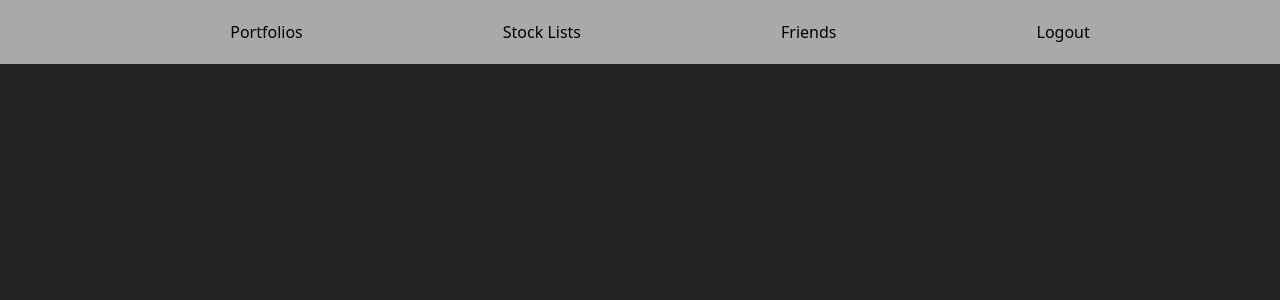
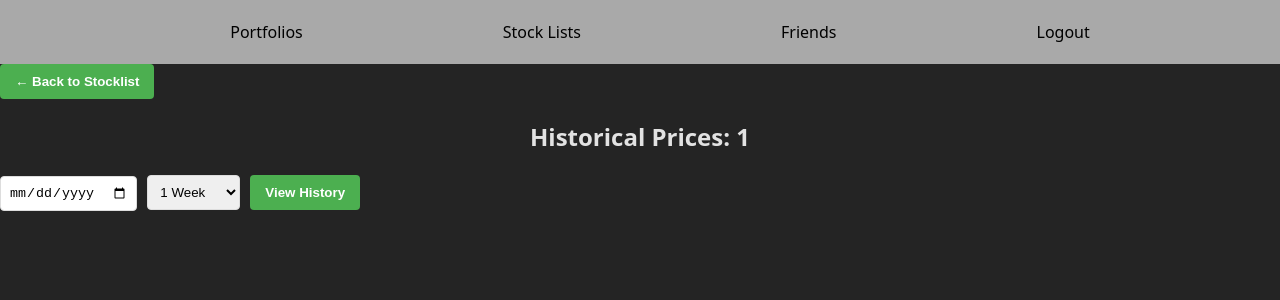
Before and after one commit to michaelz04/Stock-Market-SNS, a React (Vite) app in the folder Frontend/: page /historical/1 in a window 1280 px wide. Shown: the top 300 px of the page. Built offline with nearby package versions, Linux system fonts and the light colour scheme.

Commit message:
Historical Graph shown, need to npm install again to use it

```diff
--- a/Frontend/package.json
+++ b/Frontend/package.json
@@ -12,9 +12,13 @@
   "dependencies": {
     "axios": "^1.8.4",
     "bootstrap": "^5.3.3",
+    "chart.js": "^4.4.8",
+    "chartjs-adapter-date-fns": "^3.0.0",
+    "date-fns": "^4.1.0",
     "react": "^19.0.0",
+    "react-chartjs-2": "^5.3.0",
     "react-dom": "^19.0.0",
-    "react-router-dom": "^7.4.0"
+    "react-router-dom": "^7.4.1"
   },
   "devDependencies": {
     "@eslint/js": "^9.21.0",
--- a/Frontend/src/App.jsx
+++ b/Frontend/src/App.jsx
@@ -11,6 +11,7 @@ import Portfolio from "./Portfolio";
 import Stocklist from "./Stocklist";
 import Friend from "./Friend";
 import Navbar from "./Navbar";
+import HistoricalStock from "./HistoricalStock";
 
 export const UserContext = createContext();
 
@@ -32,6 +33,7 @@ function App() {
 
 function AppContent() {
   const location = useLocation();
+  //const navigate = useNavigate();
 
   return (
     <>
@@ -42,6 +44,7 @@ function AppContent() {
         <Route path="/portfolios" element={<Portfolio />} />
         <Route path="/stocklists" element={<Stocklist />} />
         <Route path="/friends" element={<Friend />} />
+        <Route path="/historical/:stockCode" element={<HistoricalStock />} />
       </Routes>
     </>
   );
--- /dev/null
+++ b/Frontend/src/HistoricalStock.jsx
@@ -0,0 +1,180 @@
+import React, { useState, useEffect } from 'react';
+import { useParams, useNavigate, useLocation } from 'react-router-dom';
+import axios from 'axios';
+import { Line } from 'react-chartjs-2';
+import {
+  Chart as ChartJS,
+  LineElement,
+  PointElement,
+  LinearScale,
+  TimeScale,
+  Title,
+  Tooltip,
+  Legend
+} from 'chart.js';
+import 'chartjs-adapter-date-fns';
+
+ChartJS.register(
+  LineElement,
+  PointElement,
+  LinearScale,
+  TimeScale,
+  Title,
+  Tooltip,
+  Legend
+);
+
+const API_BASE_URL = 'http://localhost:3001';
+
+function HistoricalStock() {
+  const user = localStorage.getItem("user");
+  const { stockCode } = useParams();
+  const navigate = useNavigate();
+  const location = useLocation();
+  const [startDate, setStartDate] = useState('');
+  const [timeRange, setTimeRange] = useState('week');
+  const [priceData, setPriceData] = useState([]);
+  const [loading, setLoading] = useState(false);
+  const [stocksInPortfolio, setStocksInPortfolio] = useState([]);
+  const [selectedStocklist, setSelectedStocklist] = useState(null);
+
+  const timeRangeMap = {
+    week: 7,
+    month: 30,
+    quarter: 90,
+    year: 365,
+    '5years': 1825
+  };
+
+  useEffect(() => {
+    // Get the stocklistid from navigation state
+    if (location.state?.stocklistid) {
+      setSelectedStocklist(location.state.stocklistid);
+      fetchStocksInPortfolio(location.state.stocklistid);
+    }
+  }, [location.state]);
+
+  const fetchStocksInPortfolio = async (stocklistid) => {
+    try {
+      const response = await axios.get(`${API_BASE_URL}/stockliststock`, {
+        params: { userId: user, stocklistid: stocklistid }
+      });
+      setStocksInPortfolio(response.data);
+    } catch (err) {
+      console.error("Failed to fetch stocks in portfolio:", err);
+    }
+  };
+
+  const fetchHistoricalData = async () => {
+    if (!startDate) return;
+
+    setLoading(true);
+    try {
+      const endDate = new Date(startDate);
+      const start = new Date(startDate);
+      start.setDate(start.getDate() - timeRangeMap[timeRange]);
+
+      const response = await axios.get(`${API_BASE_URL}/stock-history`, {
+        params: {
+          code: stockCode,
+          start: start.toISOString().split('T')[0],
+          end: endDate.toISOString().split('T')[0]
+        }
+      });
+
+      setPriceData(response.data);
+    } catch (err) {
+      console.error("Failed to fetch historical data:", err);
+    } finally {
+      setLoading(false);
+    }
+  };
+
+  const handleStockChange = (e) => {
+    const newStockCode = e.target.value;
+    if (newStockCode !== stockCode) {
+      navigate(`/historical/${newStockCode}`, { state: { stocklistid: selectedStocklist } });
+    }
+  };
+
+  const handleBackToStocklist = () => {
+    if (selectedStocklist) {
+      navigate('/stocklists', { state: { selectedStocklist } });
+    } else {
+      navigate('/stocklists');
+    }
+  };
+
+  const chartData = {
+    labels: priceData.map(item => item.timestamp),
+    datasets: [{
+      label: `${stockCode} Close Price`,
+      data: priceData.map(item => item.close),
+      borderColor: 'rgb(75, 192, 192)',
+      tension: 0.1
+    }]
+  };
+
+  return (
+    <div className="historical-container">
+      <button onClick={handleBackToStocklist}>← Back to Stocklist</button>
+      <h2>Historical Prices: {stockCode}</h2>
+
+      {stocksInPortfolio.length > 0 && (
+        <div className="stock-selector">
+          <select value={stockCode} onChange={handleStockChange}>
+            {stocksInPortfolio.map(stock => (
+              <option key={stock.code} value={stock.code}>
+                {stock.code}
+              </option>
+            ))}
+          </select>
+        </div>
+      )}
+
+      <div className="controls">
+        <input
+          type="date"
+          value={startDate}
+          onChange={(e) => setStartDate(e.target.value)}
+        />
+        <select
+          value={timeRange}
+          onChange={(e) => setTimeRange(e.target.value)}
+        >
+          <option value="week">1 Week</option>
+          <option value="month">1 Month</option>
+          <option value="quarter">3 Months</option>
+          <option value="year">1 Year</option>
+          <option value="5years">5 Years</option>
+        </select>
+        <button onClick={fetchHistoricalData} disabled={!startDate || loading}>
+          {loading ? 'Loading...' : 'View History'}
+        </button>
+      </div>
+
+      {priceData.length > 0 && (
+        <div className="chart-container">
+          <Line
+            data={chartData}
+            options={{
+              responsive: true,
+              scales: {
+                x: {
+                  type: 'time',
+                  time: {
+                    unit: timeRange === '5years' ? 'year' : 'month',
+                    parser: 'yyyy-MM-dd',
+                    tooltipFormat: 'MMM d, yyyy'
+                  }
+                }
+              }
+            }}
+          />
+        </div>
+      )}
+    </div>
+  );
+}
+
+export default HistoricalStock;
--- a/Frontend/src/Stocklist.css
+++ b/Frontend/src/Stocklist.css
@@ -176,3 +176,25 @@ button:hover {
     text-align: center;
     padding: 20px;
 }
+
+.history-btn {
+    background-color: #17a2b8;
+    color: white;
+    padding: 8px 12px;
+    margin-left: 8px;
+    border: none;
+    border-radius: 4px;
+    cursor: pointer;
+    transition: background-color 0.2s;
+  }
+
+  .history-btn:hover {
+    background-color: #138496;
+  }
+
+  /* Adjust the stock-actions container if needed */
+  .stock-actions {
+    display: flex;
+    align-items: center;
+    gap: 8px; /* Adds consistent spacing between buttons */
+  }
--- a/Frontend/src/Stocklist.jsx
+++ b/Frontend/src/Stocklist.jsx
@@ -1,10 +1,12 @@
 import React, { useState, useEffect } from 'react';
 import axios from 'axios';
+import { useNavigate, useLocation } from 'react-router-dom';
 import './Stocklist.css'; // CSS import
 
 const API_BASE_URL = 'http://localhost:3001';
 
 function Stocklist() {
+
     const user = localStorage.getItem("user");
     const [stocklists, setStocklists] = useState([]); //All stocklists that belong to user
     const [selectedStocklist, setSelectedStocklist] = useState(null); //Specific stocklist selected to the user
@@ -20,12 +22,25 @@ function Stocklist() {
 
     const [stocklistValue, setStocklistValue] = useState(0); //Total value for a specific stocklist
 
-    // Fetch stocklists when component mounts or user changes
+    const navigate = useNavigate();
+    const location = useLocation();
+    // Fetch stocklists when component mounts or user changes but there might be a return choice from HistoricalStock.jsx
     useEffect(() => {
         if (user) {
             fetchStocklists();
+            // Check for selected stocklist in navigation state
+            if (location.state?.selectedStocklist) {
+                setSelectedStocklist(location.state.selectedStocklist);
             }
-    }, [user]);
+        }
+    }, [user, location.state]);
+
+    // Fetch stocklists when component mounts or user changes
+    // useEffect(() => {
+    //     if (user) {
+    //         fetchStocklists();
+    //     }
+    // }, [user]);
 
     // Fetch stocks when a stocklist is selected
     useEffect(() => {
@@ -297,6 +312,13 @@ function Stocklist() {
                                     >
                                     Delete
                                     </button>
+                                    {/* Add this button for historical data */}
+                                    <button
+                                    onClick={() => navigate(`/historical/${stock.code}`, { state: { stocklistid: selectedStocklist } })}
+                                    className="history-btn"
+                                    >
+                                    View History
+                                    </button>
                                 </div>
                                 </li>
                             ))}
```
Also changed, not shown: Frontend/src/HistoricalStock.css (added), 2 other files (tests, documents, lock files or other folders). Lines whose indentation alone changed are shown as unchanged.
